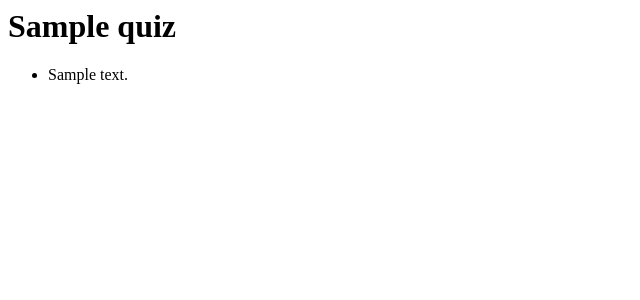
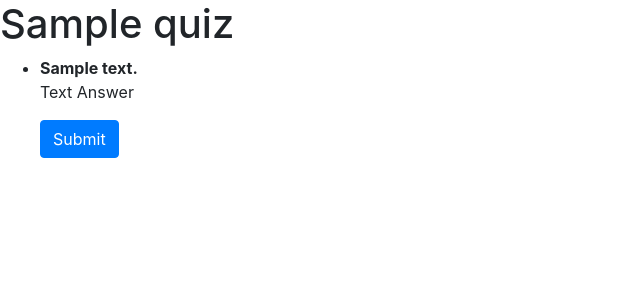
Before and after one commit to pedrolcn/estudar_project, a Django app: page /1/ in a window 1280 px wide. Shown: the top 300 px of the page, without its empty margins (0-640 px from the left). Run offline with Django 3.2, Linux system fonts and the light colour scheme; tables that the repository leaves empty hold one stand-in row (values such as "Sample post"); some libraries are stand-ins or nearby versions.

Commit message:
Feat: added bootstrap to details.html template

```diff
--- a/app_quiz/templates/app_quiz/details.html
+++ b/app_quiz/templates/app_quiz/details.html
@@ -1,10 +1,41 @@
+<!DOCTYPE html>
+<html lang="en">
+<head>
+    <meta charset="UTF-8">
+    <meta name="viewport" content="width=device-width, initial-scale=1, shrink-to-fit=no">
+
+    <!-- Bootstrap CSS -->
+    <link rel="stylesheet" href="https://maxcdn.bootstrapcdn.com/bootstrap/4.0.0/css/bootstrap.min.css" integrity="sha384-Gn5384xqQ1aoWXA+058RXPxPg6fy4IWvTNh0E263XmFcJlSAwiGgFAW/dAiS6JXm" crossorigin="anonymous">
+    <title>Details</title>
+
+</head>
+
+<body>
     <h1> {{ quiz.name}} </h1>
     {% if quiz.question_set.all %}
     <ul>
+        <form action="{% url 'app_quiz:submit' quiz.id %}" method="post">
+            {% csrf_token %}
             {% for q in quiz.question_set.all %}
-    <li>{{q.text}}</li>
+            <li><b>{{q.text}}</b><br />
+                {% if q.textAnswer is True %}
+                <p>Text Answer</p>
+                {% else %}
+                    {% for choice in q.multiplechoice_set.all %}
+                    <div class="custom-control custom-radio">
+                        <input type="radio" name="question{{ q.id }}" id="q{{ q.id }}choice{{ choice.id }}" class="custom-control-input" value={{choice.id}}>
+                        <label class="custom-control-label" for="q{{ q.id }}choice{{ choice.id }}">{{ choice.text }}</label>
+                    </div>
+                    {% endfor %}
+                {% endif %}
+            </li>
             {% endfor%}
+            <button type="submit" class="btn btn-primary">Submit</button>
+        </form>
     </ul>
     {% else %}
     <p>This quiz has no questions :/</p>
     {% endif %}
+</body>
+
+</html>
```
Lines whose indentation alone changed are shown as unchanged.
